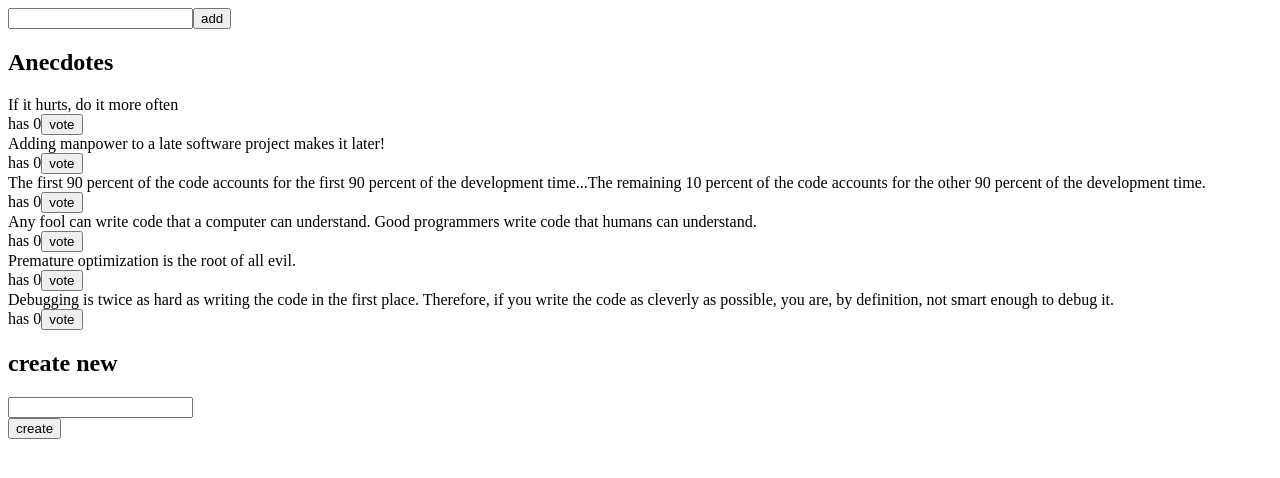
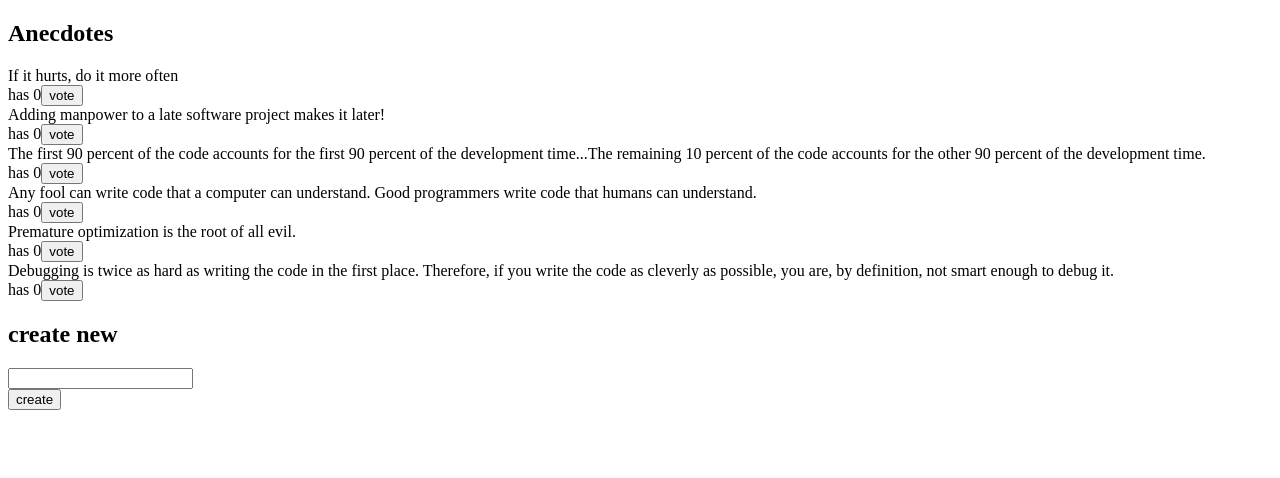
Before and after one commit to heinop/redux-anecdotes, a React (Create React App) app: page / in a window 1280 px wide. Shown: the top 478 px of the page. Built offline with nearby package versions, Linux system fonts and the light colour scheme.

Commit message:
Task 6.8: Refactored displaying anecdotes to a separate component

```diff
--- a/src/App.js
+++ b/src/App.js
@@ -1,32 +1,13 @@
 import React from 'react'
-import { useSelector, useDispatch } from 'react-redux'
-import { voteAnecdote } from './reducers/anecdoteReducer'
 import AnecdoteForm from './components/AnecdoteForm'
+import AnecdoteList from './components/AnecdoteList'
 
 const App = () => {
-  const anecdotes = useSelector(state => state)
-  const dispatch = useDispatch()
-
   return (
     <div>
+      <h2>Anecdotes</h2>
+      <AnecdoteList />
       <AnecdoteForm />
-      <h2>Anecdotes</h2>
-      {anecdotes.map(anecdote =>
-        <div key={anecdote.id}>
-          <div>
-            {anecdote.content}
-          </div>
-          <div>
-            has {anecdote.votes}
-            <button onClick={() => dispatch(voteAnecdote(anecdote.id))}>vote</button>
-          </div>
-        </div>
-      )}
-      <h2>create new</h2>
-      <form>
-        <div><input /></div>
-        <button>create</button>
-      </form>
     </div>
   )
 }
--- a/src/components/AnecdoteForm.js
+++ b/src/components/AnecdoteForm.js
@@ -13,10 +13,15 @@ const AnecdoteForm = (props) => {
   }
 
   return (
-    <form onSubmit={addAnecdote}>
-      <input name="anecdote" />
-      <button type="submit">add</button>
-    </form>
+    <div>
+      <h2>create new</h2>
+      <form onSubmit={addAnecdote}>
+        <div>
+          <input name="anecdote" />
+        </div>
+        <button type="submit">create</button>
+      </form>
+    </div>
   )
 }
 
--- /dev/null
+++ b/src/components/AnecdoteList.js
@@ -0,0 +1,33 @@
+import React from 'react'
+import { useDispatch, useSelector } from 'react-redux'
+import { voteAnecdote } from '../reducers/anecdoteReducer'
+
+const Anecdote = ({ anecdote }) => {
+  const dispatch = useDispatch()
+
+  return (
+    <div key={anecdote.key}>
+      <div>
+        {anecdote.content}
+      </div>
+      <div>
+        has {anecdote.votes}
+        <button onClick={() => dispatch(voteAnecdote(anecdote.id))}>vote</button>
+      </div>
+    </div>
+  )
+}
+
+const AnecdoteList = (props) => {
+  const anecdotes = useSelector(state => state)
+
+  return (
+    <div>
+      { anecdotes.map(anecdote =>
+        <Anecdote anecdote={anecdote} />
+      )}
+    </div>
+  )
+}
+
+export default AnecdoteList
```
